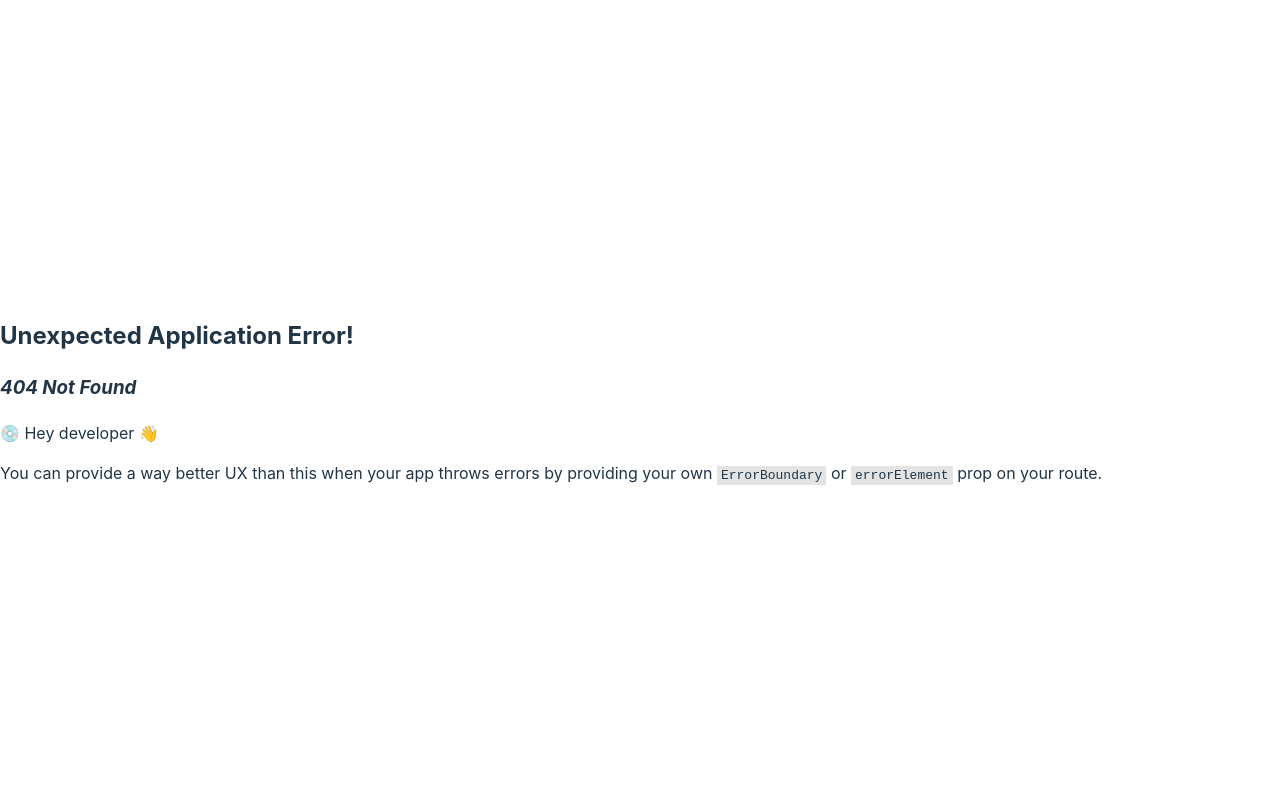
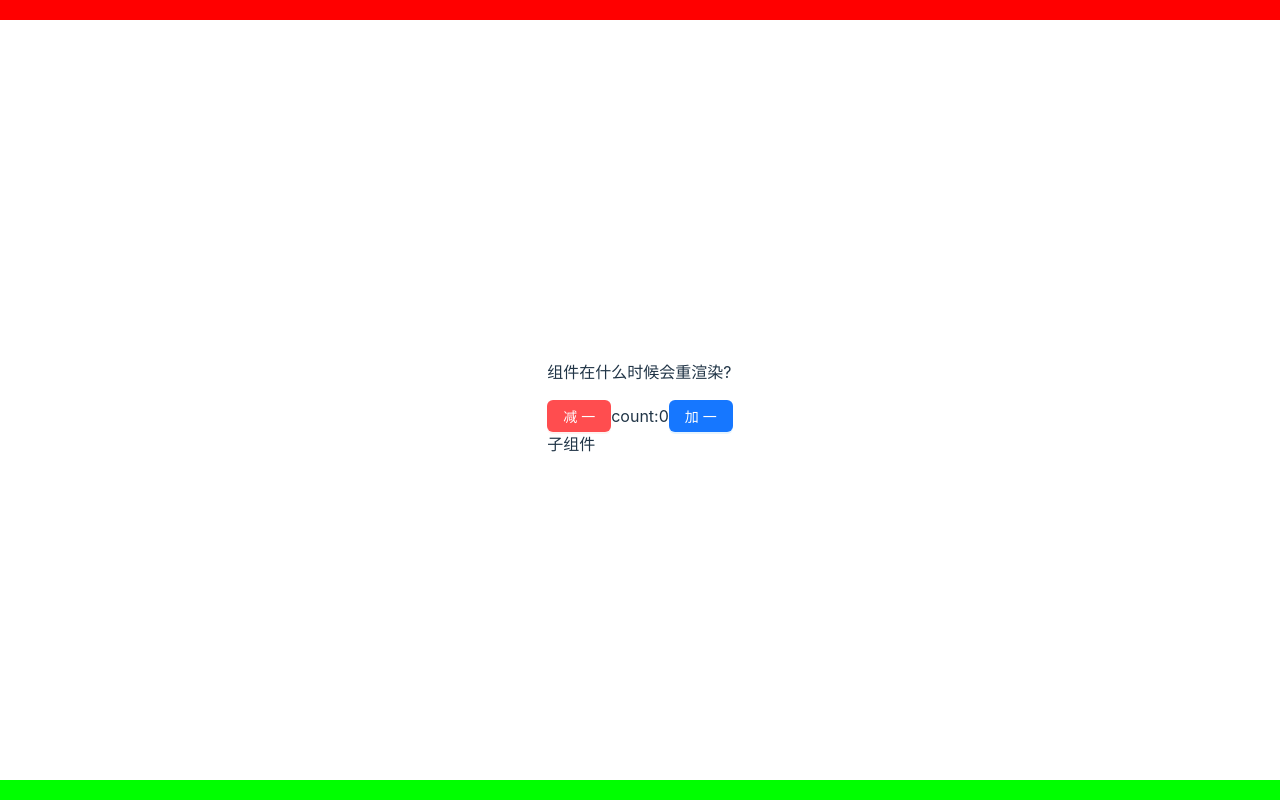
Before and after one commit to theSouthSea/dsAntdUI, a React (Vite) app: page /best in a window 1280 px wide. Before the commit this address had no page. Built offline with nearby package versions, Linux system fonts and the light colour scheme.

Commit message:
feat: 路径改为组件形式

```diff
--- a/src/main.tsx
+++ b/src/main.tsx
@@ -1,15 +1,18 @@
 import React from "react"
 import ReactDOM from "react-dom/client"
 import "./index.css"
-import { RouterProvider, BrowserRouter } from "react-router-dom"
+// import { RouterProvider, BrowserRouter } from "react-router-dom"
+import { BrowserRouter } from "react-router-dom"
 // import router from "@/router"
-import router from "@/router/routes"
-import Router from "@/router/routesOld"
+// import router from "@/router/routes"
+// import Router from "@/router/routesOld"
+import ProjectRouter from "@/router/Router"
 ReactDOM.createRoot(document.getElementById("root")!).render(
   <React.StrictMode>
-    <RouterProvider router={router} />
+    {/* <RouterProvider router={router} /> */}
     {/* <BrowserRouter>
       <Router></Router>
     </BrowserRouter> */}
+    <ProjectRouter></ProjectRouter>
   </React.StrictMode>
 )
--- /dev/null
+++ b/src/pages/best/RerenderBase.tsx
@@ -0,0 +1,25 @@
+import { useState } from "react"
+import { Button } from "antd"
+const Child = () => {
+  console.log("Child")
+  return <div>子组件</div>
+}
+const RerenderBase = () => {
+  const [count, setCount] = useState(0)
+  return (
+    <div>
+      <p>组件在什么时候会重渲染?</p>
+      <div>
+        <Button type="primary" danger onClick={() => setCount(count - 1)}>
+          减一
+        </Button>
+        <span>count:{count}</span>
+        <Button type="primary" onClick={() => setCount(count + 1)}>
+          加一
+        </Button>
+      </div>
+      <Child></Child>
+    </div>
+  )
+}
+export default RerenderBase
--- /dev/null
+++ b/src/router/Router.tsx
@@ -0,0 +1,31 @@
+import { BrowserRouter as Router, Routes, Route } from "react-router-dom"
+import { lazy, Suspense } from "react"
+// 异步加载组件
+const Layout = lazy(() => import("@/layout/Layout"))
+const App = lazy(() => import("@/App"))
+const Slogan = lazy(() => import("@/pages/Slogan"))
+const RerenderBase = lazy(() => import("@/pages/best/RerenderBase"))
+const BestDemo = lazy(() => import("@/pages/best/BestDemo"))
+
+export default function ProjectRouter() {
+  return (
+    <Router>
+      <Suspense fallback={<div>Loading...</div>}>
+        <Routes>
+          <Route path="/*" element={<Layout />}>
+            <Route index element={<App />} />
+            <Route path="slogan" element={<Slogan />} />
+            {/* 对于多级路由，也可以嵌套 <Route> */}
+            <Route path="best/*">
+              {/* <Suspense fallback={<div>Loading best practice...</div>}> */}
+              <Route index element={<RerenderBase />} />
+              <Route path="rerederbase" element={<RerenderBase />} />
+              <Route path="bestdemo" element={<BestDemo />} />
+              {/* </Suspense> */}
+            </Route>
+          </Route>
+        </Routes>
+      </Suspense>
+    </Router>
+  )
+}
--- a/src/router/routes.tsx
+++ b/src/router/routes.tsx
@@ -7,6 +7,9 @@ import loadable from "@loadable/component"
 const LazyBestDemo = React.lazy(() => import("@/pages/best/BestDemo"))
 const LodableSlogan = loadable(() => import("@/pages/Slogan"))
 const LodableAbout = loadable(() => import("@/pages/About"), {
+  fallback: <div>懒加载路由ing...</div>,
+})
+const LodableRerenderBase = loadable(() => import("@/pages/best/RerenderBase"), {
   fallback: <div>懒加载路由ing...</div>,
 })
 const routes = createBrowserRouter([
@@ -27,14 +30,17 @@ const routes = createBrowserRouter([
             path: "about",
             // component: lazy(() => import("@/pages/About")),
             element: <LodableAbout />,
-            component: loadable(() => import("@/pages/About"), {
-              fallback: <div>懒加载路由ing...</div>,
-            }),
+            // component: loadable(() => import("@/pages/About"), {
+            //   fallback: <div>懒加载路由ing...</div>,
+            // }),
           },
         ],
       },
       {
-        path: "best/BestDemo",
+        path: "best",
+        children: [
+          {
+            path: "BestDemo",
             // element: lazy(() => import("@/pages/base/modal/ModalDemo")),
             element: (
               <Suspense fallback={<div>loading</div>}>
@@ -43,6 +49,13 @@ const routes = createBrowserRouter([
             ),
             // element: <SuspenseLazyComp LazyComp={LazyModalDemo}></SuspenseLazyComp>,
             // lazy: lazy(() => import("@/pages/base/modal/ModalDemo")),
+          },
+          {
+            path: "BestDemo",
+            // element: lazy(() => import("@/pages/base/modal/ModalDemo")),
+            element: <LodableRerenderBase></LodableRerenderBase>,
+          },
+        ],
       },
     ],
   },
@@ -55,26 +68,5 @@ const routes = createBrowserRouter([
 //   })
 //   return <Comp />
 // }
-// class MyMain extends React.Component{
-//   render() {
-//     return (
-//       <Routes>
-//           {
-//             routes.map((item, i) => {
-//               return (
-//                 <Route key={i} path={item.path} element={
-//                   <Suspense fallback={
-//                     <div>路由懒加载...</div>
-//                   }>
-//                     < item.component />
-//                   </Suspense>
-//                 } />
-//               )
-//             })
-//           }
-//         </Routes>
-//     )
-//   }
-// }
 
 export default routes
```
Lines whose indentation alone changed are shown as unchanged.
